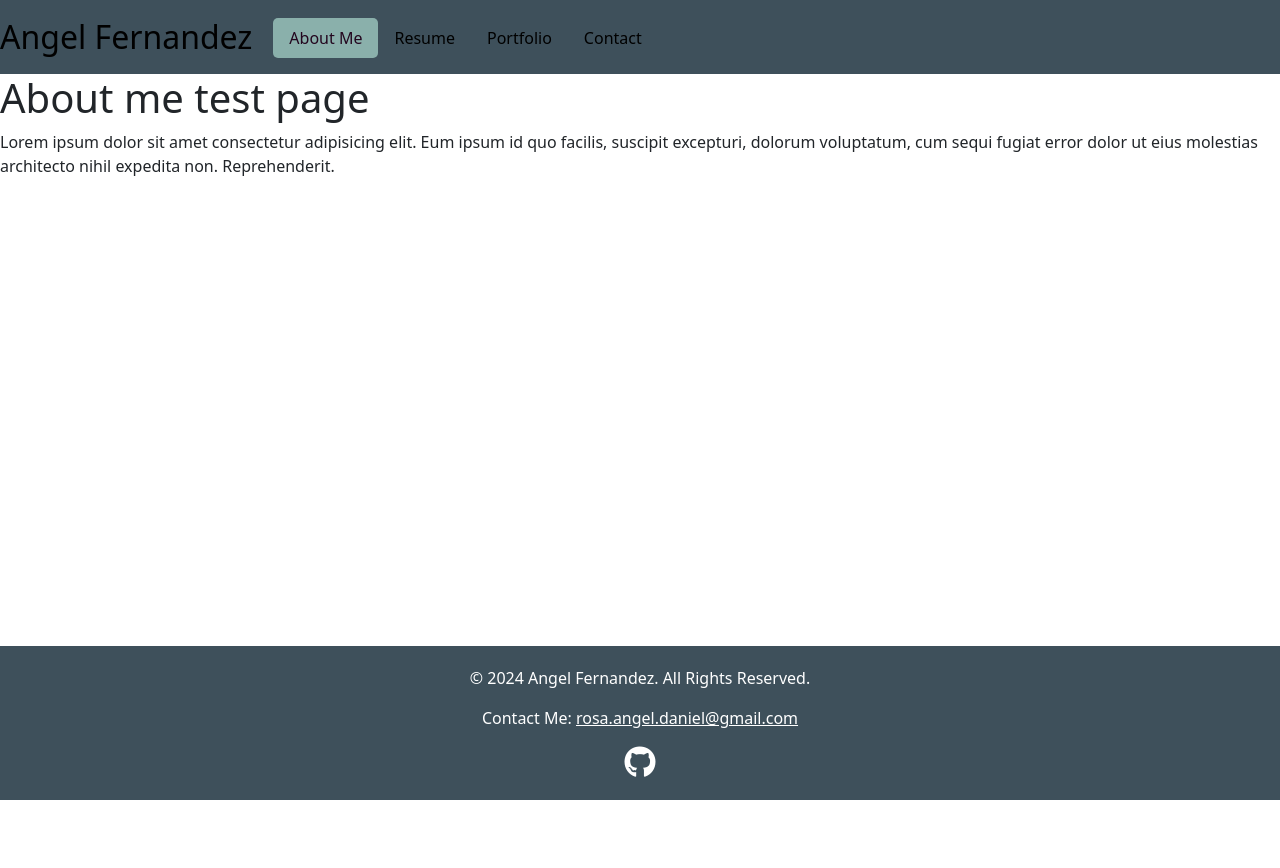
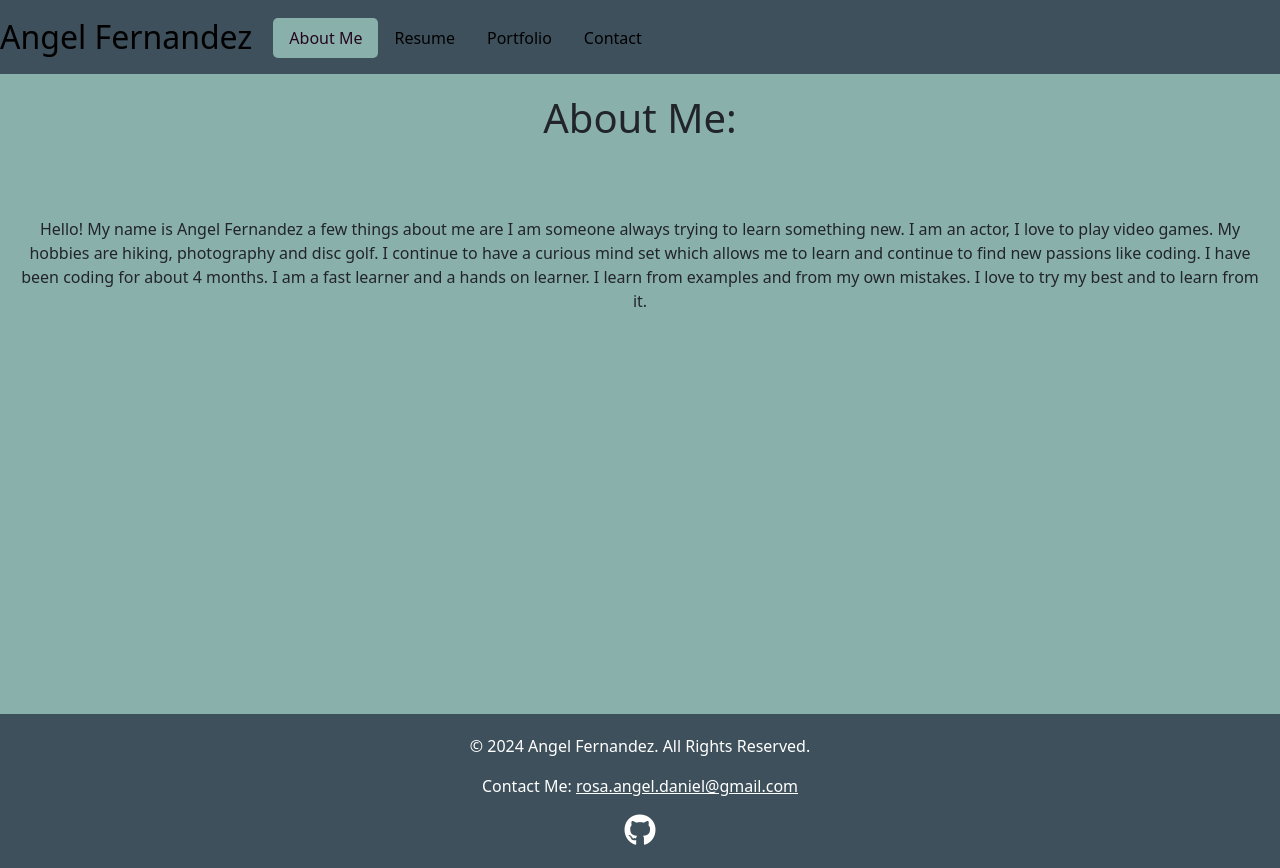
Before and after one commit to b3hold23/portfolio, a React (Vite) app: page / in a window 1280 px wide. Before the commit the page ends 800 px from the top, so only its background shows below. Built offline with nearby package versions, Linux system fonts and the light colour scheme; a small style sheet from the web is missing.

Commit message:
completed css for about me page

```diff
--- a/src/components/pages/AboutMe.jsx
+++ b/src/components/pages/AboutMe.jsx
@@ -1,8 +1,26 @@
 export default function AboutMe() {
     return(
-        <div>
-            <h1>About me test page</h1>
-            <p>Lorem ipsum dolor sit amet consectetur adipisicing elit. Eum ipsum id quo facilis, suscipit excepturi, dolorum voluptatum, cum sequi fugiat error dolor ut eius molestias architecto nihil expedita non. Reprehenderit.</p>
+        <div style={pageStyle}>
+            <h1 style={headingStyle}>About Me:</h1>
+            <p style={textStyle}>Hello! My name is Angel Fernandez a few things about me are I am someone always trying to learn something new. I am an actor, I love to play video games. My hobbies are hiking, photography and disc golf. I continue to have a curious mind set which allows me to learn and continue to find new passions like coding. I have been coding for about 4 months. I am a fast learner and a hands on learner. I learn from examples and from my own mistakes. I love to try my best and to learn from it.   </p>
         </div>
     );
 }
+
+const pageStyle = {
+    backgroundColor: '#8AB0AB',
+    padding: '20px',
+    minHeight: '80vh',
+    display: 'flex',
+    flexDirection: 'column',
+};
+
+const headingStyle = {
+    marginBottom:  '75px',
+    textAlign: 'center',
+    width: '100%',
+};
+
+const textStyle = {
+    textAlign: 'center',
+};
--- a/src/components/pages/Portfolio.jsx
+++ b/src/components/pages/Portfolio.jsx
@@ -29,7 +29,7 @@ export default function Portfolio() {
 const pageStyle = {
     backgroundColor: '#8AB0AB', // Background color for the page
     padding: '20px',            // Add some padding around the content
-    minHeight: '100vh',         // Ensure the page takes up at least the full viewport height
+    minHeight: '80vh',         // Ensure the page takes up at least the full viewport height
 };
 
 const gridStyle = {
```
